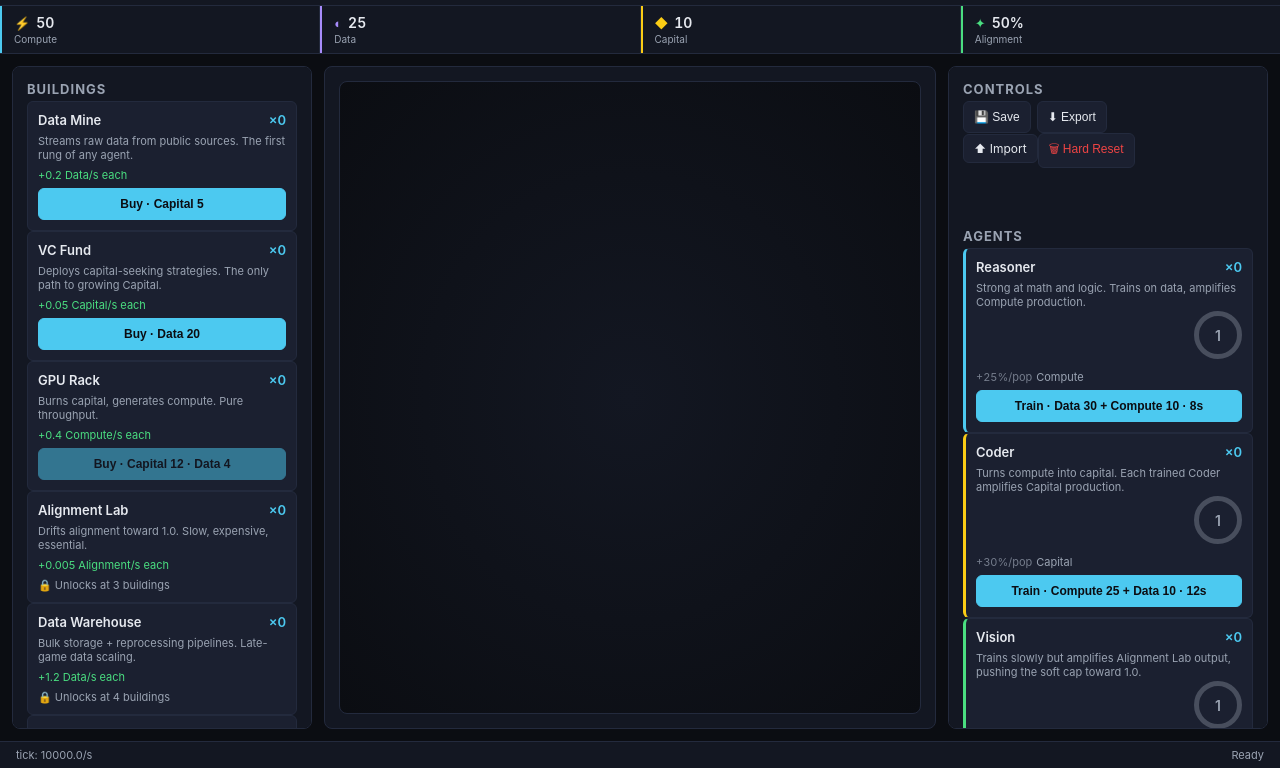
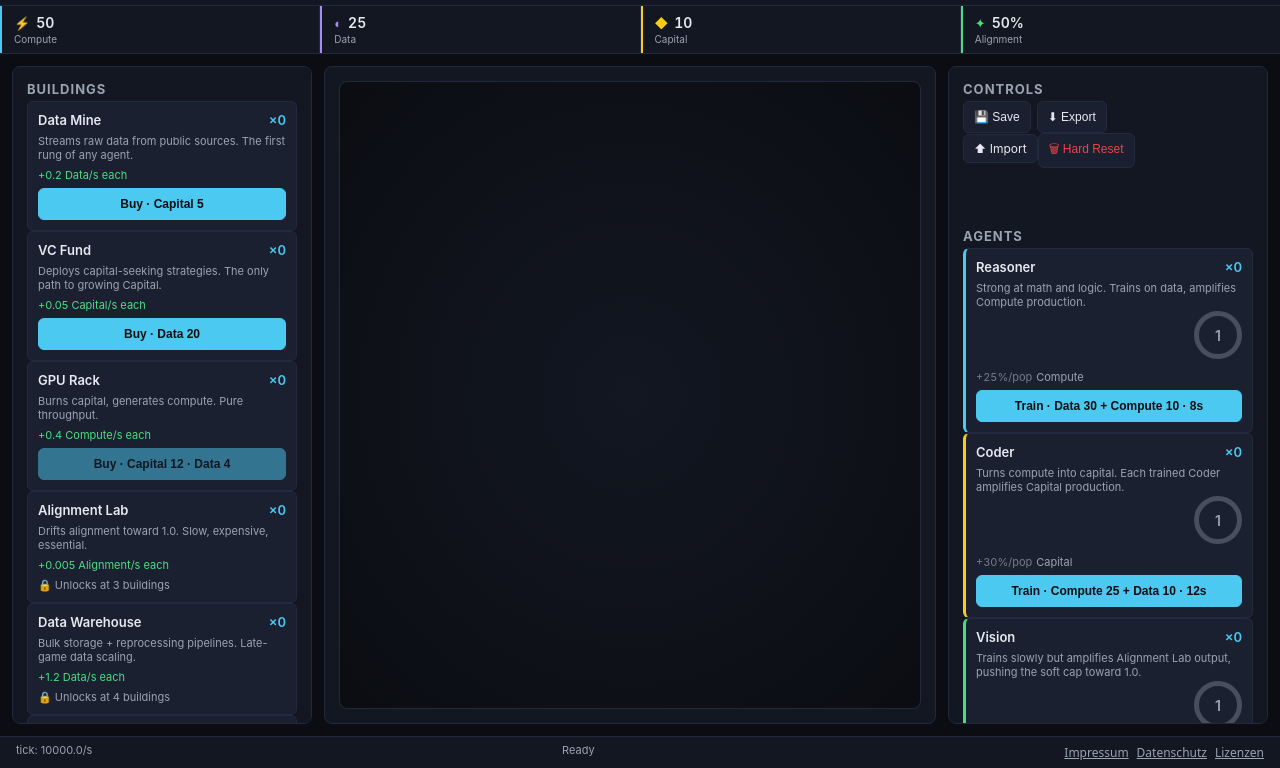
Before and after one commit to oliverlaudan-ops/agent-genesis, a website built with Vite: page index.html in a window 1280 px wide. Shown: the part 32-800 px from the top of the page. Built offline with nearby package versions, Linux system fonts and the light colour scheme; animation ran at ten frames a second.

Commit message:
Add accessible game imprint, privacy and license links (#17)

```diff
--- a/index.html
+++ b/index.html
@@ -29,7 +29,12 @@
       <footer class="app-footer">
         <span id="tick-rate">—</span>
         <span id="save-status">Ready</span>
-      </footer>
+      <nav aria-label="Rechtliche Hinweise" lang="de" style="display:flex;flex-wrap:wrap;gap:8px;font:12px/1.6 system-ui,sans-serif">
+<a style="color:inherit;text-decoration:underline" href="https://future-pulse.de/spiele-rechtliches/#impressum" target="_blank" rel="noopener noreferrer">Impressum</a>
+<a style="color:inherit;text-decoration:underline" href="https://future-pulse.de/spiele-rechtliches/#datenschutz" target="_blank" rel="noopener noreferrer">Datenschutz</a>
+<a style="color:inherit;text-decoration:underline" href="https://future-pulse.de/spiele-rechtliches/#lizenzen" target="_blank" rel="noopener noreferrer">Lizenzen</a>
+</nav>
+</footer>
     </div>
     <script type="module" src="/src/main.ts"></script>
   </body>
```
